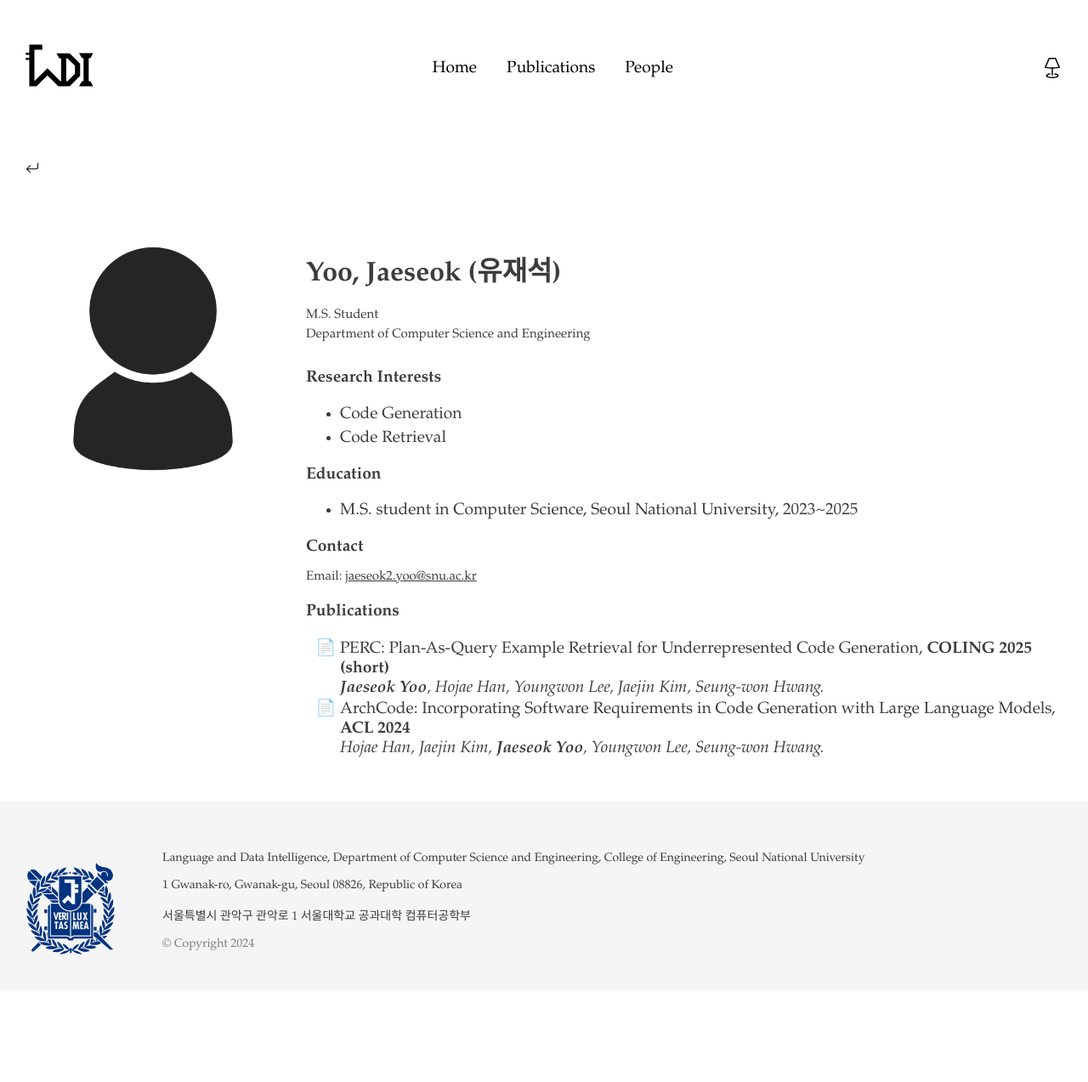
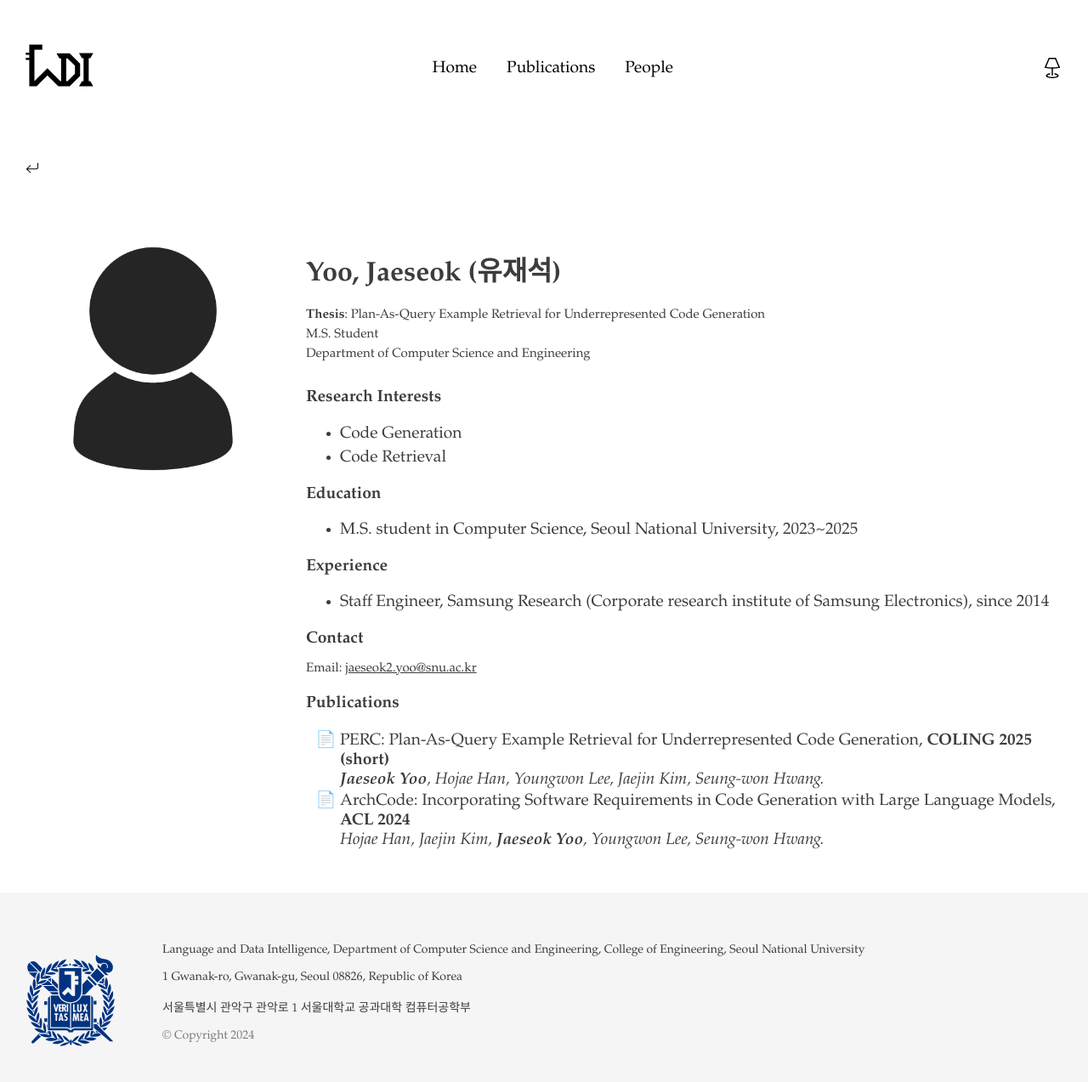
Before and after one commit to ldilab/ldilab.github.io, a Jekyll site: the page built from _people/yoojs.md, in a window 1280 px wide. Shown: the whole page at 85% size. Built offline with Jekyll 4.4.1, drawn with Linux system fonts in a browser that asks for light colours; before the commit the page ends 1165 px from its top, so only the background shows below that.

Commit message:
added thesis and experience of Jaeseok

```diff
--- a/_layouts/person.html
+++ b/_layouts/person.html
@@ -42,6 +42,17 @@ sitemap: false
                 {% endfor %}
             </ul>
         </div>
+
+        {% if page.experience %}
+        <div class="other-info">
+            <h2 class="other-category">Experience</h2>
+            <ul>
+                {% for experience in page.experience %}
+                <li>{{ experience }}</li>
+                {% endfor %}
+            </ul>
+        </div>
+        {% endif %}
 
         <div class="other-info">
             <h2 class="other-category">Contact</h2>
--- a/_people/yoojs.md
+++ b/_people/yoojs.md
@@ -9,7 +9,10 @@ interests:
  - Code Retrieval
 education:
  - "M.S. student in Computer Science, Seoul National University, 2023~2025"
+experience:
+ - "Staff Engineer, Samsung Research (Corporate research institute of Samsung Electronics), since 2014"
 mail: jaeseok2.yoo@snu.ac.kr
 photo: nopicture.png
 timestamp: 2023-1-3
+thesis: "Plan-As-Query Example Retrieval for Underrepresented Code Generation"
 ---
```
